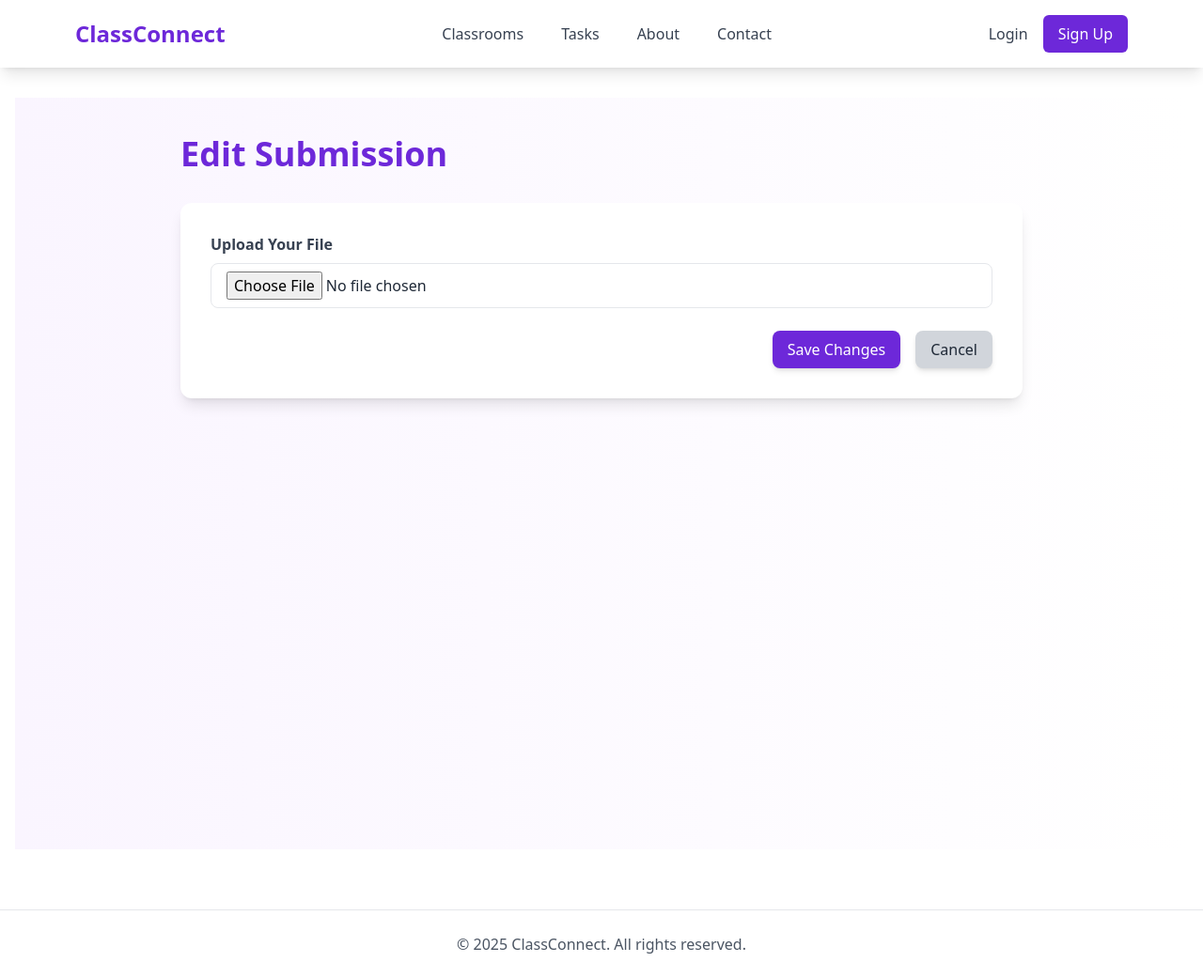
After one commit to MalikHashirShakeel/Classroom-Web-App, a Django app: template classroom_web_app/classroom/templates/classroom/edit_submission.html in a window 1280 px wide. The commit adds this page. Shown: the whole page at 94% size. Run offline with Django 5.2, Linux system fonts and the light colour scheme; the template is opened without the code that fills it, so the values that code supplies are empty; some libraries are stand-ins or nearby versions.

Commit message:
Added the functionality to edit or cancel submission.

```diff
--- /dev/null
+++ b/classroom_web_app/classroom/templates/classroom/edit_submission.html
@@ -0,0 +1,31 @@
+{% extends "base.html" %}
+{% block title %}Edit Submission - ClassConnect{% endblock %}
+
+{% block content %}
+<div class="min-h-screen bg-gradient-to-r from-purple-50 to-white py-10 px-5">
+    <div class="max-w-4xl mx-auto">
+        <h1 class="text-4xl font-bold text-custom-purple mb-8">Edit Submission</h1>
+
+        <div class="bg-white p-8 rounded-xl shadow-lg">
+            <form method="post" enctype="multipart/form-data">
+                {% csrf_token %}
+                <div class="mb-6">
+                    <label for="file" class="block text-gray-700 font-semibold mb-2">Upload Your File</label>
+                    <input type="file" name="file" id="file"
+                           class="w-full px-4 py-2 border rounded-lg focus:outline-none focus:ring-2 focus:ring-custom-purple" required>
+                </div>
+                <div class="flex justify-end space-x-4">
+                    <button type="submit"
+                            class="bg-custom-purple text-white px-4 py-2 rounded-lg hover:bg-purple-700 transition shadow-md">
+                        Save Changes
+                    </button>
+                    <a href="{% url 'view_assignment' submission.assignment.id %}"
+                       class="bg-gray-300 text-gray-800 px-4 py-2 rounded-lg hover:bg-gray-400 transition shadow-md">
+                        Cancel
+                    </a>
+                </div>
+            </form>
+        </div>
+    </div>
+</div>
+{% endblock %}
--- a/classroom_web_app/classroom/urls.py
+++ b/classroom_web_app/classroom/urls.py
@@ -14,7 +14,9 @@ urlpatterns = [
     path('announcement/<int:announcement_id>/edit/', views.edit_announcement, name='edit_announcement'),  # Edit announcement
     path('assignment/<int:assignment_id>/', views.view_assignment, name='view_assignment'),  # View assignment
     path('assignment/<int:assignment_id>/edit/', views.edit_assignment, name='edit_assignment'),  # Edit assignment
-    path('assignment/<int:assignment_id>/submit/', views.submit_assignment, name='submit_assignment'),  # Submit assignment
+    path('assignment/<int:assignment_id>/submit/', views.submit_assignment, name='submit_assignment'),  # Submit assignmen
+    path('submission/<int:submission_id>/edit/', views.edit_submission, name='edit_submission'),  # Edit submission
+    path('submission/<int:submission_id>/cancel/', views.cancel_submission, name='cancel_submission'),  # Cancel submission
     # path('<int:classroom_id>/edit/', views.edit_classroom, name='edit_classroom'),  # Edit classroom
     # path('<int:classroom_id>/delete/', views.delete_classroom, name='delete_classroom'),  # Delete class
     # path('submission/<int:assignment_id>/', views.submit_assignment, name='submit_assignment'),  # Submit assignment
```
Also changed, not shown: classroom_web_app/classroom/templates/classroom/view_assignment.html (+27 -5 lines), classroom_web_app/classroom/views.py (+34 -0 lines).
